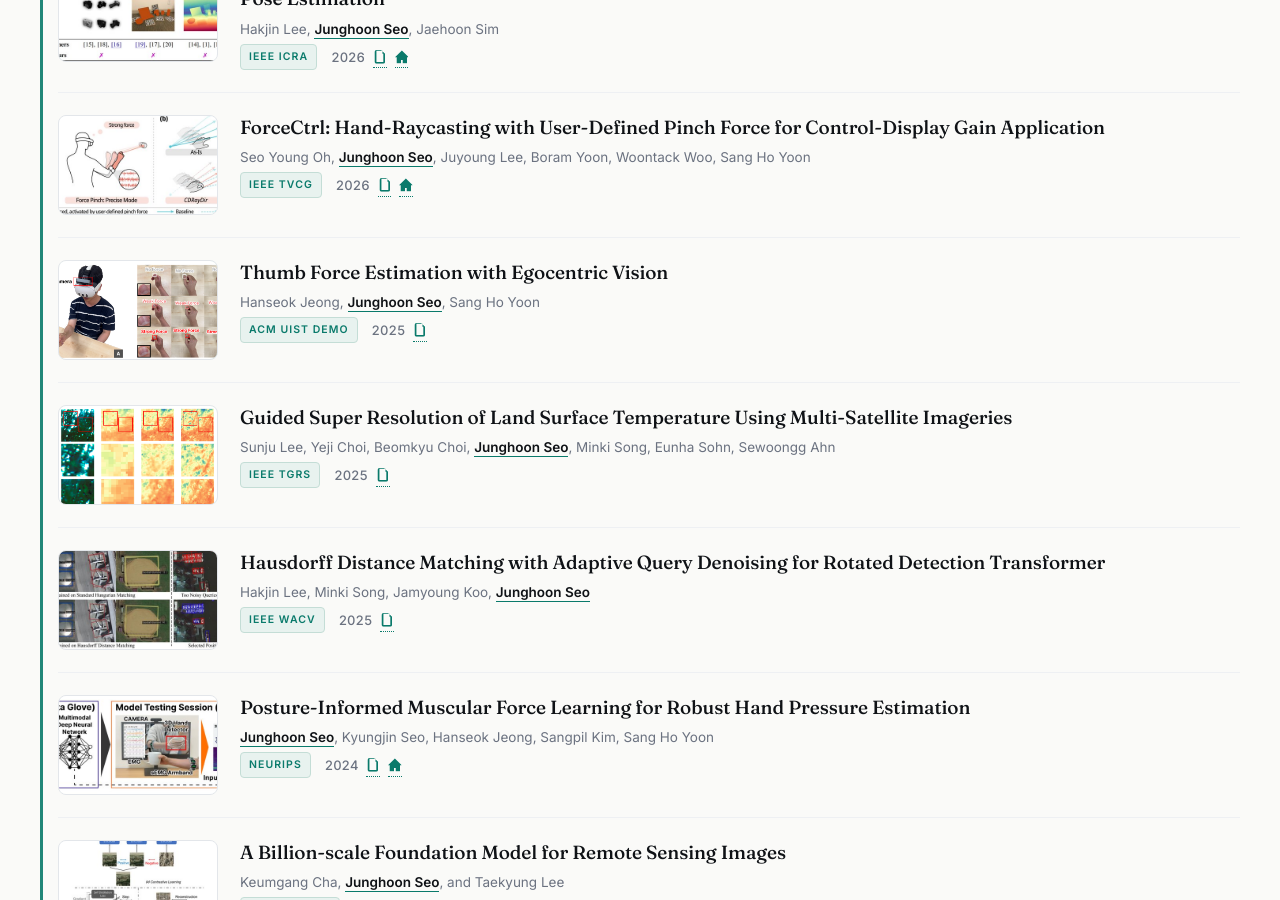
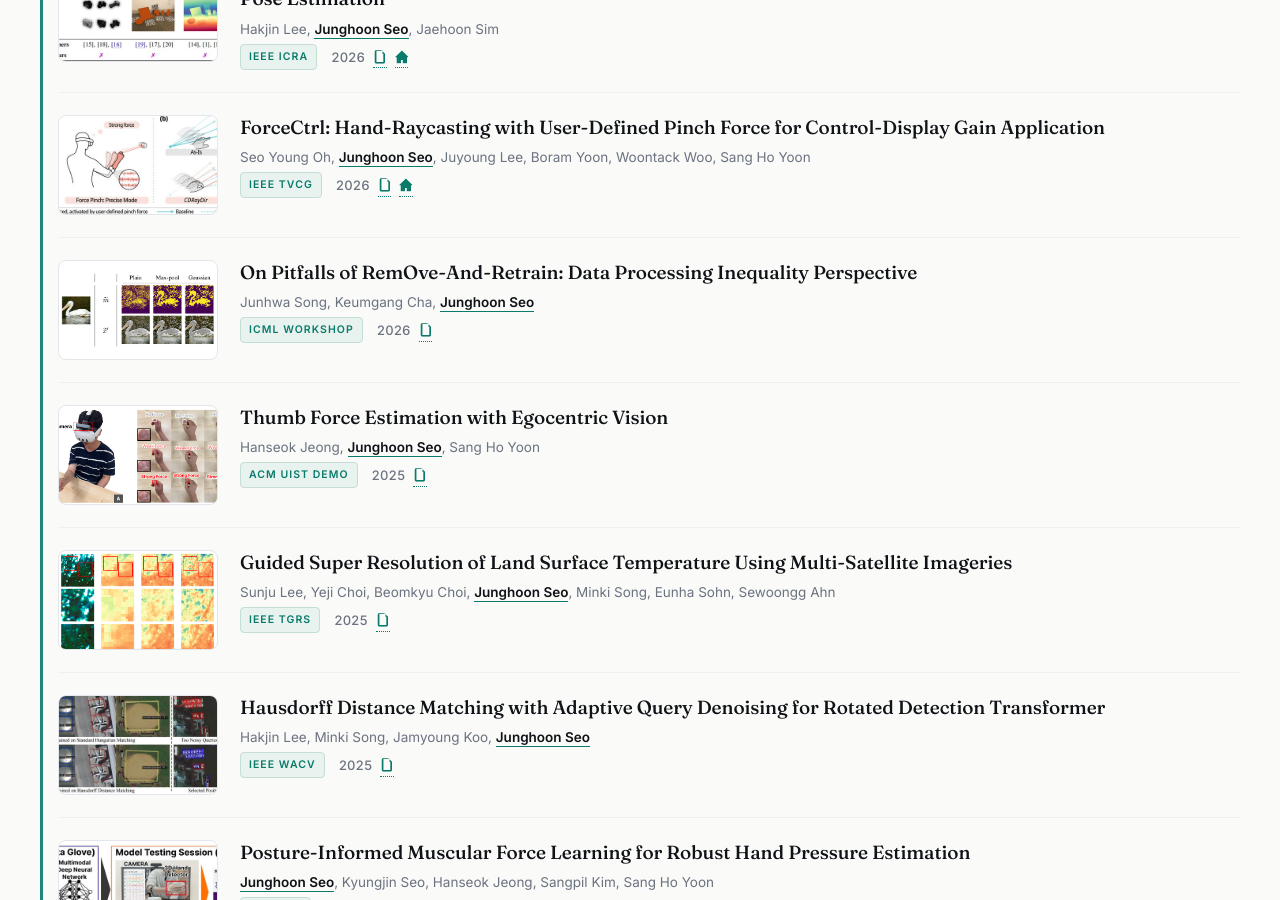
Before and after one commit to mikigom/mikigom.github.io, a Jekyll site: the page built from index.md, in a window 1280 px wide and 900 px high, scrolled down 1616 px. Built offline with Jekyll 4.4.1, drawn with Linux system fonts in a browser that asks for light colours.

Commit message:
Add ROAR pitfalls publication thumbnail

```diff
--- a/index.md
+++ b/index.md
@@ -159,6 +159,21 @@ show_title: false
       <span class="year">2026</span>
       <a href="https://ieeexplore.ieee.org/xpl/RecentIssue.jsp?punumber=2945" aria-label="Paper link" title="Paper link">{% include icon.html id="paper" width="14" height="14" %}</a>
       <a href="https://ohseo.github.io/projects/2025_01_forcectrl/" aria-label="Project page link" title="Project Page">{% include icon.html id="home" width="14" height="14" %}</a>
+    </div>
+  </div>
+</div>
+
+<div class="pub-entry">
+  <div class="pub-thumb">
+    <img src="/assets/papers/roar-pitfalls.png" alt="ROAR attribution post-processing examples" loading="lazy" />
+  </div>
+  <div class="pub-text">
+    <strong>On Pitfalls of RemOve-And-Retrain: Data Processing Inequality Perspective</strong>
+    <p class="pub-authors">Junhwa Song, Keumgang Cha, <U>Junghoon Seo</U></p>
+    <div class="venue-row">
+      <span class="venue-tag">ICML Workshop</span>
+      <span class="year">2026</span>
+      <a href="https://arxiv.org/abs/2304.13836" aria-label="Paper link" title="Paper link">{% include icon.html id="paper" width="14" height="14" %}</a>
     </div>
   </div>
 </div>
```
Also changed, not shown: assets/papers/roar-pitfalls.png (added).
